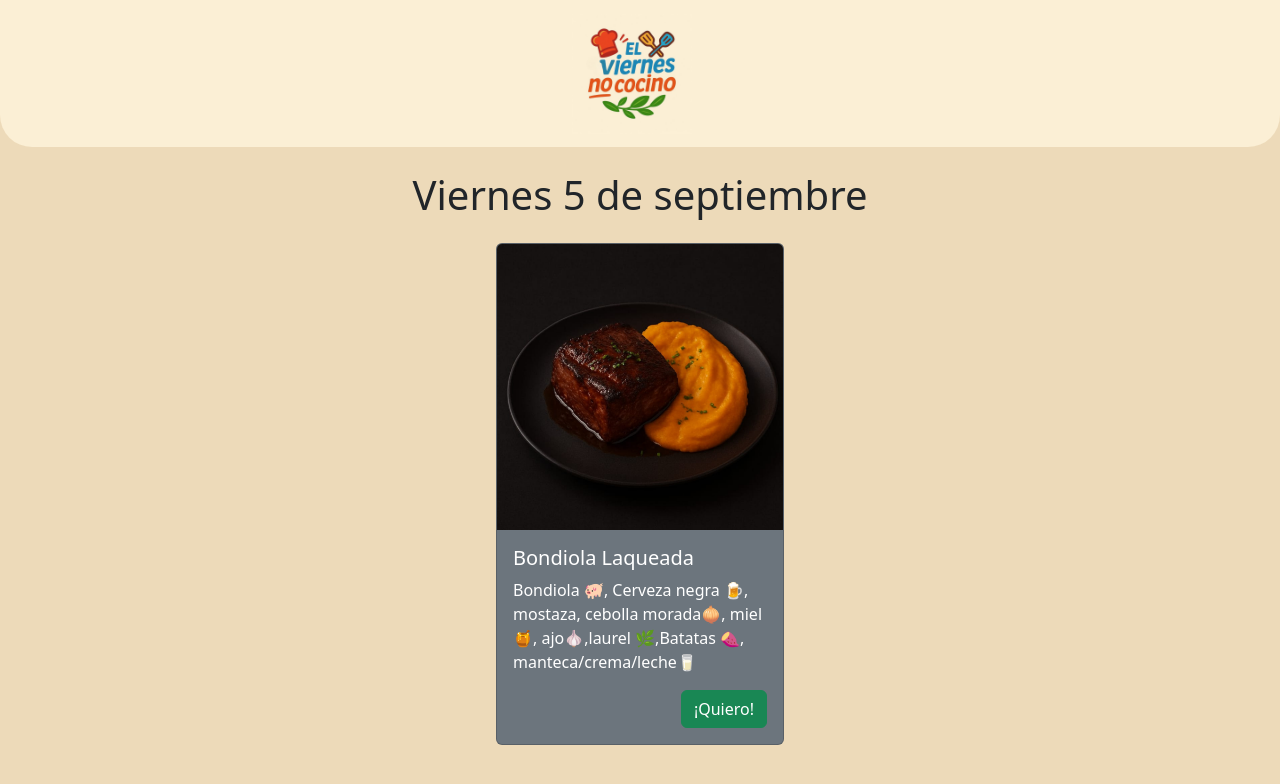
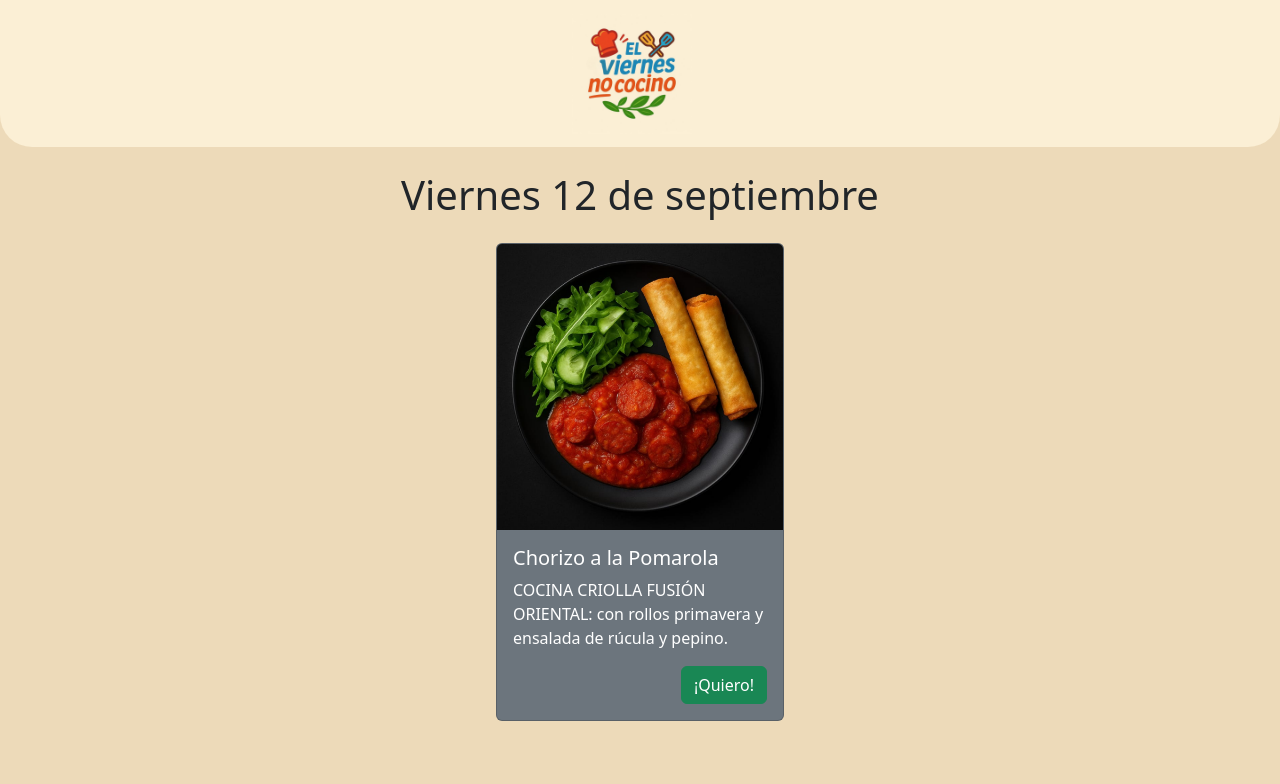
Before and after one commit to ferpanz/viernes_no_cocino, a React (Vite) app: page / in a window 1280 px wide. Shown: the top 784 px of the page. Built offline with nearby package versions, Linux system fonts and the light colour scheme.

Commit message:
menú para el próximo viernes 12 de septiembre.

```diff
--- a/src/components/BtnConfirmar.jsx
+++ b/src/components/BtnConfirmar.jsx
@@ -6,7 +6,7 @@ const BtnConfirmar = ({ cantidad, precioTotal, nombre, plato }) => {
 
 Quiero pedir *${cantidad} ${plato.nombre}* (${plato.descripcion}) por *$${precioTotal}*.
 
-*Podés retirar tu pedido el viernes 29 de agosto en Presidente Perón 440, de 21 a 22:30hs.*
+*Podés retirar tu pedido el ${plato.viernes} en Presidente Perón 440, de 21 a 22:30hs.*
 
 ¡¡GRACIAS!!`
     const url = `https://wa.me/5493571549039?text=${encodeURIComponent(mensaje)}`
--- a/src/data/menu.json
+++ b/src/data/menu.json
@@ -1,8 +1,9 @@
 [
   {
     "id": 1,
-    "nombre": "Bondiola Laqueada",
-    "descripcion": "Bondiola 🐖, Cerveza negra 🍺, mostaza, cebolla morada🧅, miel🍯, ajo🧄,laurel 🌿,Batatas 🍠, manteca/crema/leche🥛",
-    "precio": 9000
+    "nombre": "Chorizo a la Pomarola",
+    "descripcion": "COCINA CRIOLLA FUSIÓN ORIENTAL: con rollos primavera y ensalada de rúcula y pepino.",
+    "precio": 9000,
+    "viernes": "Viernes 12 de septiembre"
   }
 ]
--- a/src/pages/Inicial.jsx
+++ b/src/pages/Inicial.jsx
@@ -10,7 +10,7 @@ const Inicial = () => {
   return (
     <>
     <div className="container">
-      <h1 className="text-center my-4">Viernes 5 de septiembre</h1>
+      <h1 className="text-center my-4">{plato.viernes}</h1>
     </div>
     <div className="card mx-auto mt-2 text-bg-secondary" style={{ width: '18rem' }}>
       <img src={imagenMenu} className="card-img-top" alt={plato.nombre} />
--- a/src/pages/Pedido.jsx
+++ b/src/pages/Pedido.jsx
@@ -15,7 +15,7 @@ const Pedido = () => {
   return (
     <>
       <div className="container">
-          <h1 className="text-center my-4">Viernes 5 de septiembre</h1>
+          <h1 className="text-center my-4">{plato.viernes}</h1>
       </div>
       <div className="card m-2 mt-4 text-bg-secondary">
         <div className="row g-0">
```
Also changed, not shown: src/assets/menu.png.
